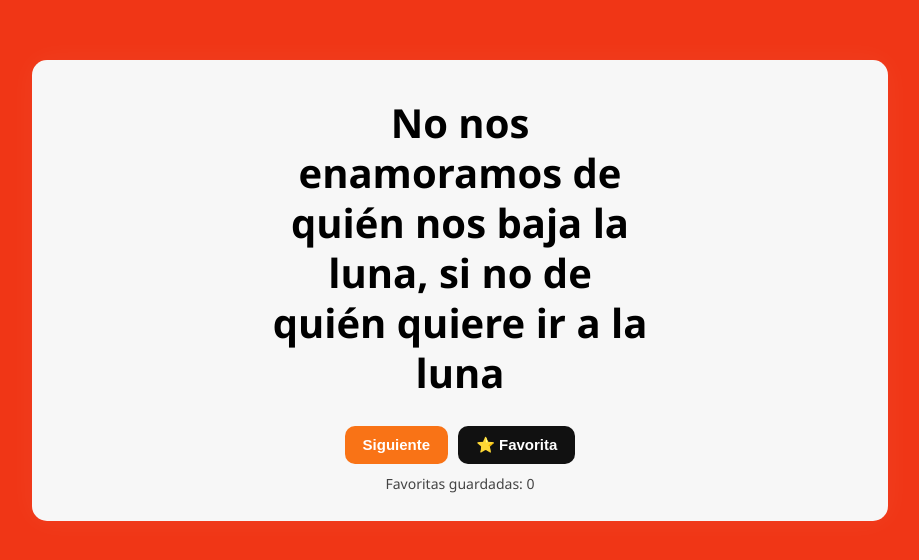
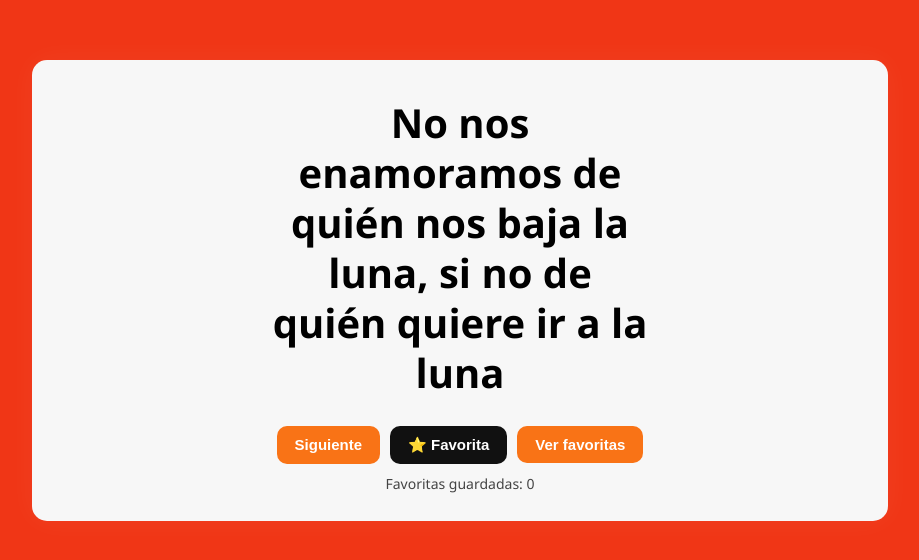
Before and after one commit to RubhsSB/Sentences, a plain HTML site: page index.html in a window 1280 px wide. Shown: the part 110-670 px from the top of the page, without its empty margins (180-1099 px from the left). Drawn offline with Linux system fonts and the light colour scheme.

Commit message:
Update index.html

```diff
--- a/index.html
+++ b/index.html
@@ -14,10 +14,11 @@
   <div class="card">
     <div id="word">Cargando frase...</div>
 
-    <div class="button-row">
-      <button id="next">Siguiente</button>
-      <button id="favorite">⭐ Favorita</button>
-    </div>
+<div class="button-row">
+  <button id="next">Siguiente</button>
+  <button id="favorite">⭐ Favorita</button>
+  <a href="favoritas.html"><button type="button">Ver favoritas</button></a>
+</div>
 
     <div id="favorites-count"></div>
   </div>
```
